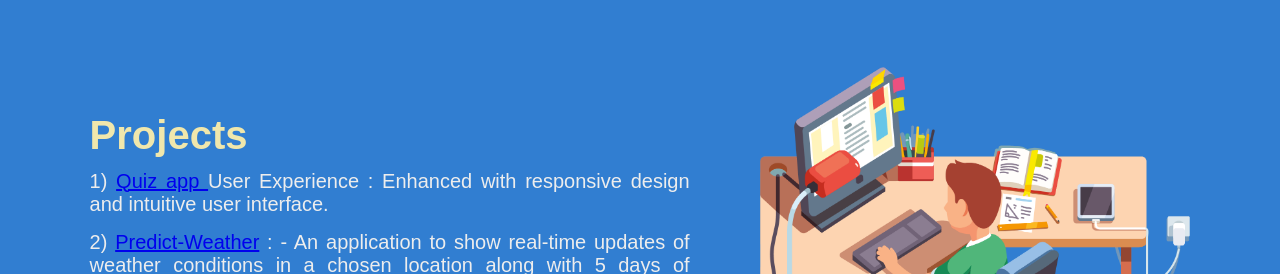
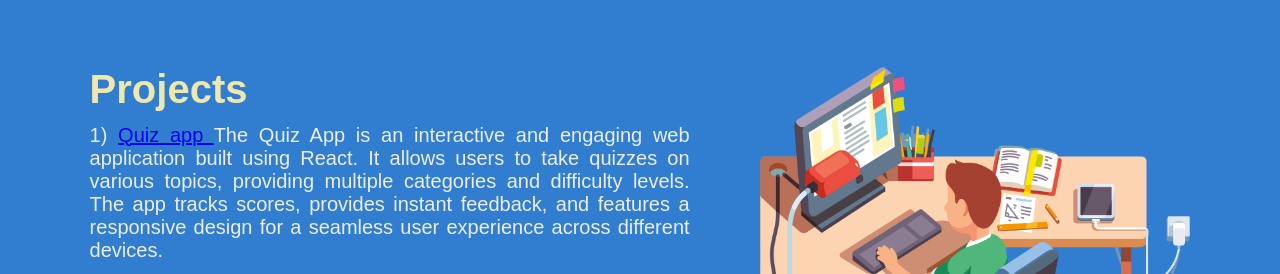
Before and after one commit to Chaganlal-Choudhary/My_portfolio, a plain HTML site: page index.html in a window 1280 px wide. Shown: the part 1011-1285 px from the top of the page. Drawn offline with nearby package versions, Linux system fonts and the light colour scheme.

Commit message:
Update index.html

```diff
--- a/index.html
+++ b/index.html
@@ -93,7 +93,7 @@
           <a href="https://github.com/Chaganlal-Choudhary/Quiz-app">
             Quiz app </a
           >
-          User Experience : Enhanced with responsive design and intuitive user interface.
+           The Quiz App is an interactive and engaging web application built using React. It allows users to take quizzes on various topics, providing multiple categories and difficulty levels. The app tracks scores, provides instant feedback, and features a responsive design for a seamless user experience across different devices.
         </p>
         <p>
           2)
```
